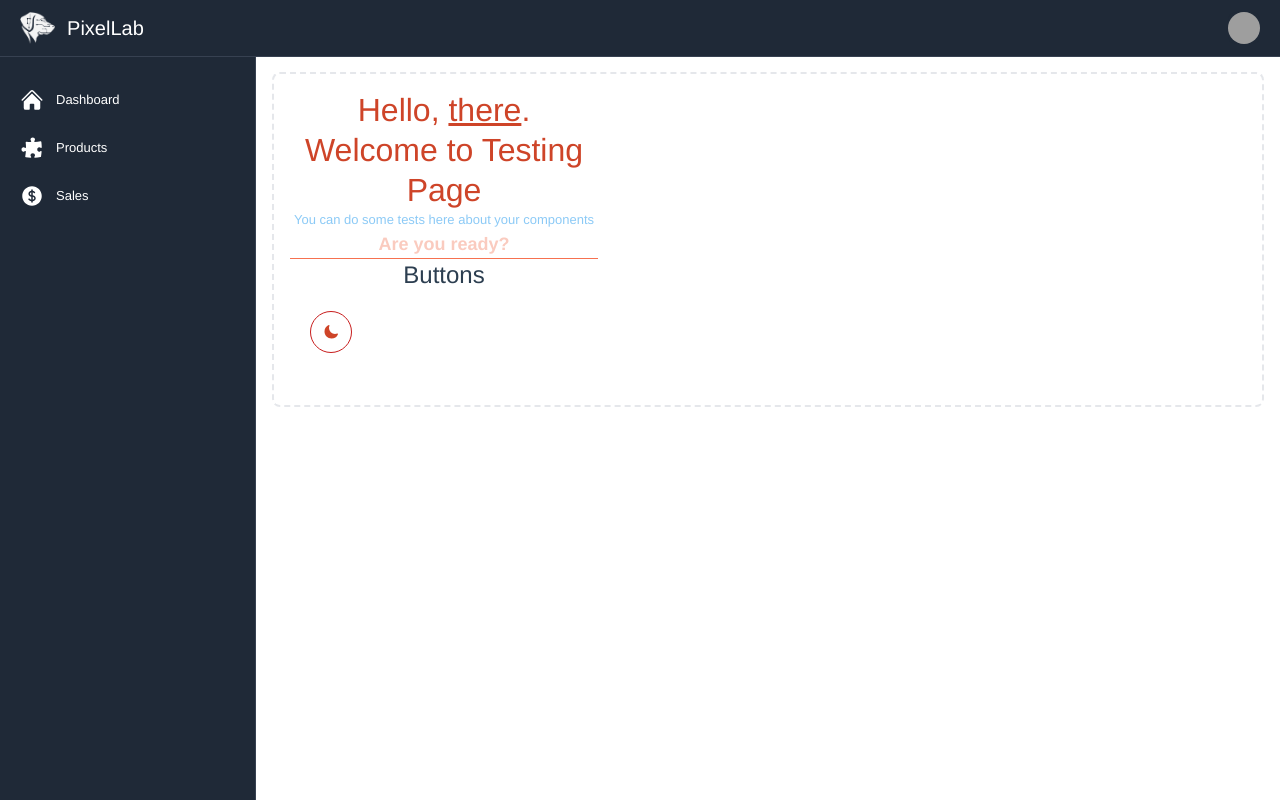
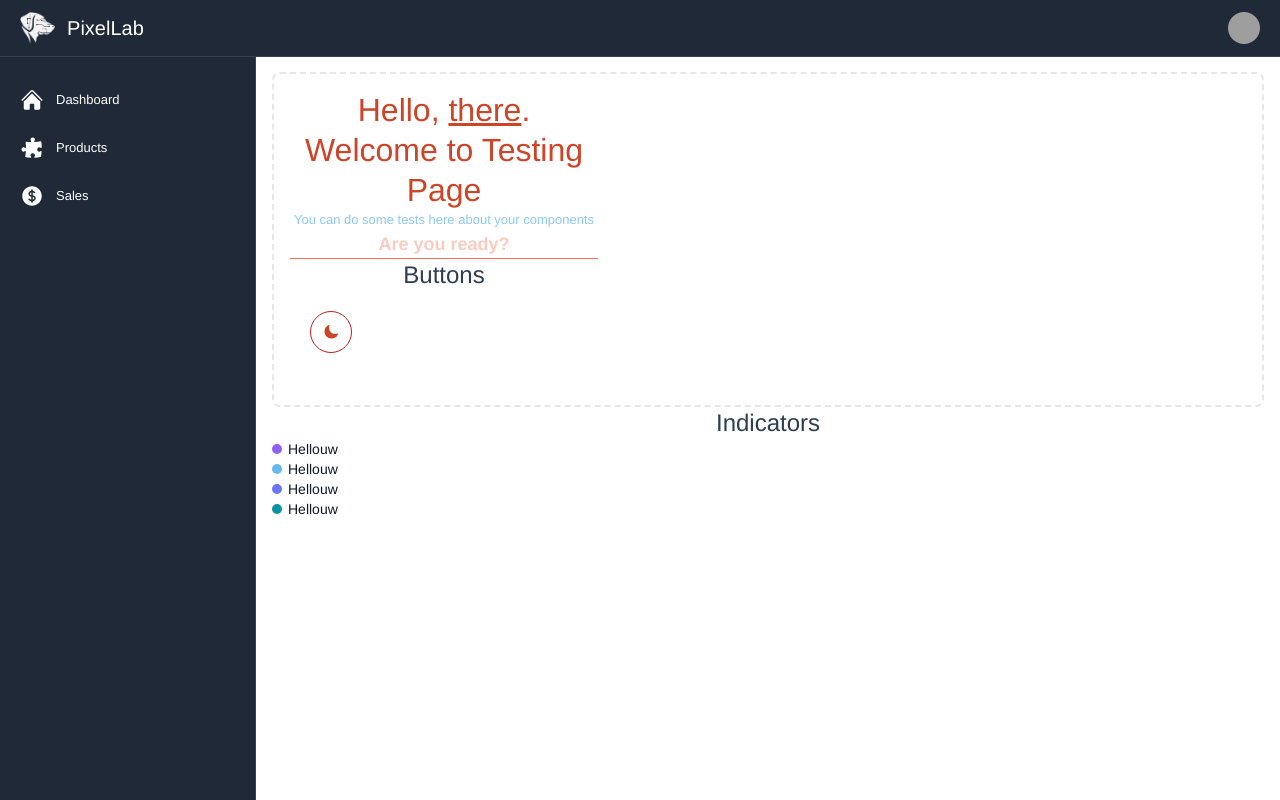
Before and after one commit to KevinZav/Punto-Venta, a Vue app: page /#/testing in a window 1280 px wide. Built offline with nearby package versions, Linux system fonts and the light colour scheme; grey boxes are pictures that could not be loaded.

Commit message:
para continuar en la laptos

```diff
--- a/src/app/pages/testing/TestingPage.vue
+++ b/src/app/pages/testing/TestingPage.vue
@@ -25,6 +25,13 @@
         </div>
       </div>
     </div>
+    <div>
+      <h3>Indicators</h3>
+      <indicators :variant="'purple'" :text="'Hellouw'"/>
+      <indicators :variant="'blue'" :text="'Hellouw'"/>
+      <indicators :variant="'indigo'" :text="'Hellouw'"/>
+      <indicators :variant="'teal'" :text="'Hellouw'"/>
+    </div>
   </div>
 </template>
 
@@ -33,6 +40,7 @@ import Typography from '@/app/shared/modules/components/Typography/Typography.vu
 import ActionButton from '@/app/shared/modules/components/ActionButton/ActionButton.vue'
 import Navbar from '@/app/shared/modules/components/Navigation/Navbar.vue'
 import SideBar from '@/app/shared/modules/components/Navigation/SideBar.vue'
+import Indicators from '@/app/shared/modules/components/Indicators/Indicators.vue'
 
 export default {
   name: 'TestingPage',
@@ -40,7 +48,8 @@ export default {
     Typography,
     ActionButton,
     Navbar,
-    SideBar
+    SideBar,
+    Indicators
   },
   methods: {
     onClickButton() {
--- /dev/null
+++ b/src/app/shared/constants/indicators-types.js
@@ -0,0 +1,6 @@
+export const indicatorsTypes = [
+    "blue",
+    "purple",
+    "indigo",
+    "teal",
+  ];
--- /dev/null
+++ b/src/app/shared/modules/components/Indicators/Indicators.vue
@@ -0,0 +1,30 @@
+<template>
+        <span class="flex items-center text-sm font-medium text-gray-900 dark:text-white"><span :class="assignClass"></span>{{text}}</span>
+</template>
+
+<script>
+import {indicatorsTypes} from '@/app/shared/constants/indicators-types';
+export default {
+    name: 'IndicatorsComponent',
+    props:{
+        variant: {
+            type: String,
+            required: true,
+            validator (value) {
+                return value.split(' ').every(item => indicatorsTypes.includes(item))
+            }
+        },
+        text: {
+            type: String
+        },
+    },
+    computed: {
+        assignClass () {
+            return `indicator indicator-${this.variant}`
+        }
+    },
+    mounted() {
+        console.log(this.assignClass)
+    },
+}
+</script>
--- a/src/assets/styles/global/_index.scss
+++ b/src/assets/styles/global/_index.scss
@@ -1,3 +1,4 @@
 @import 'buttons';
 @import 'colors';
-@import 'typography'
+@import 'typography';
+@import 'indicators';
--- /dev/null
+++ b/src/assets/styles/global/_indicators.scss
@@ -0,0 +1,21 @@
+@import 'tailwindcss/utilities';
+
+@layer utilities {
+  .indicator{
+    @apply flex w-2.5 h-2.5 rounded-full mr-1.5 flex-shrink-0;
+
+    &.indicator-blue {
+      @apply bg-blue-600;
+    }
+
+    &.indicator-purple {
+      @apply bg-purple-500;
+    }
+    &.indicator-indigo {
+      @apply bg-indigo-500;
+    }
+    &.indicator-teal {
+      @apply bg-teal-500;
+    }
+  }
+}
```
